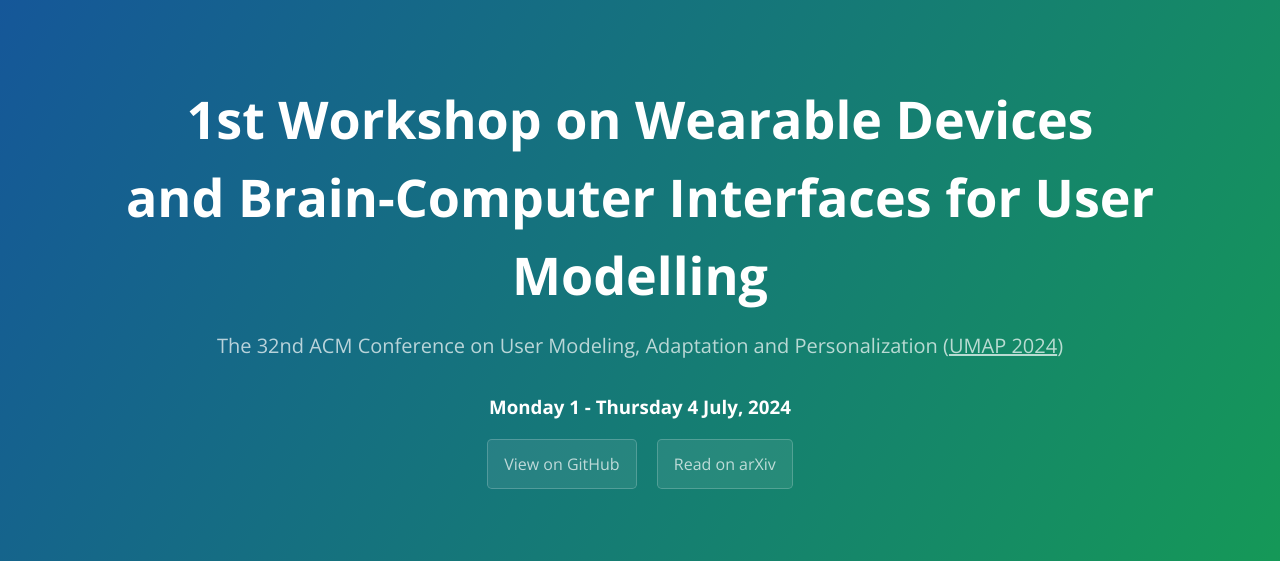
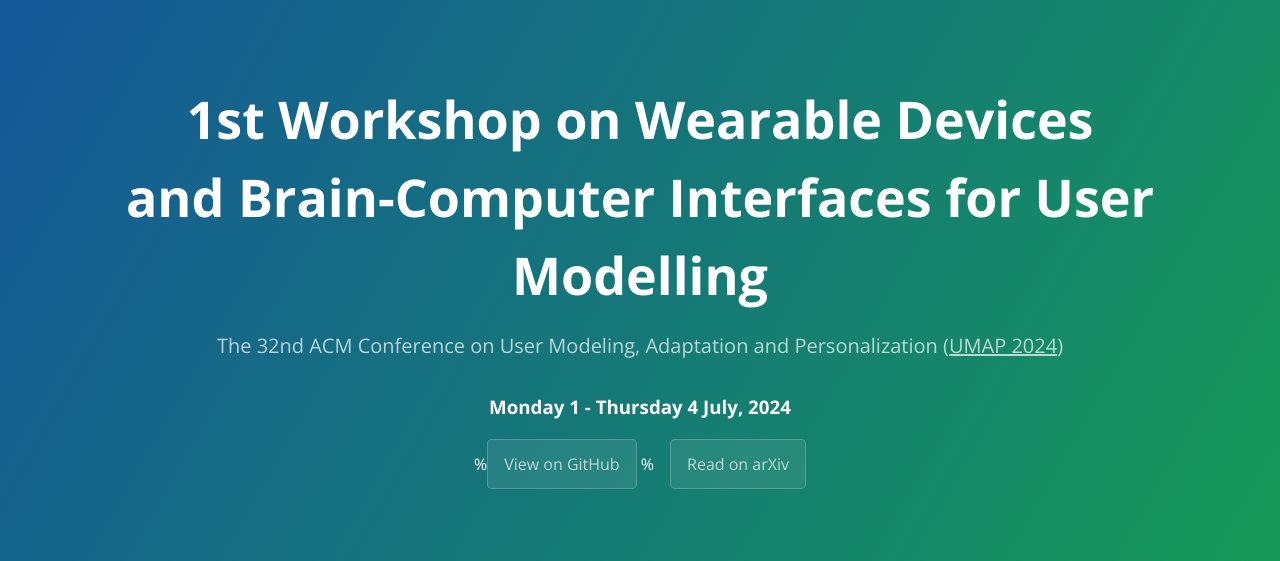
Before and after one commit to domenicolofu/webium24, a Jekyll site: the page built from index.md, in a window 1280 px wide and 900 px high, cut to the strip 0-561 px from the top of the window. Built offline with Jekyll 4.4.1, drawn with Linux system fonts in a browser that asks for light colours.

Commit message:
Update default.html

```diff
--- a/_layouts/default.html
+++ b/_layouts/default.html
@@ -26,10 +26,10 @@
  (<a href="https://www.um.org/umap2024/" style="color:white"><u>UMAP 2024</u></a>)</h2>
       <h3>Monday 1 - Thursday 4 July, 2024</h3>
       {% if site.github.is_project_page %}
-        <a href="https://github.com/sisinflab/LoG-2023-GNNs-RecSys" class="btn">View on GitHub</a>
+        %<a href="https://github.com/sisinflab/LoG-2023-GNNs-RecSys" class="btn">View on GitHub</a>
       {% endif %}
       {% if site.show_downloads %}
-        <a href="https://arxiv.org/abs/2310.11270" class="btn">Read on arXiv</a>
+        %<a href="https://arxiv.org/abs/2310.11270" class="btn">Read on arXiv</a>
       {% endif %}
     </header>
 
```
